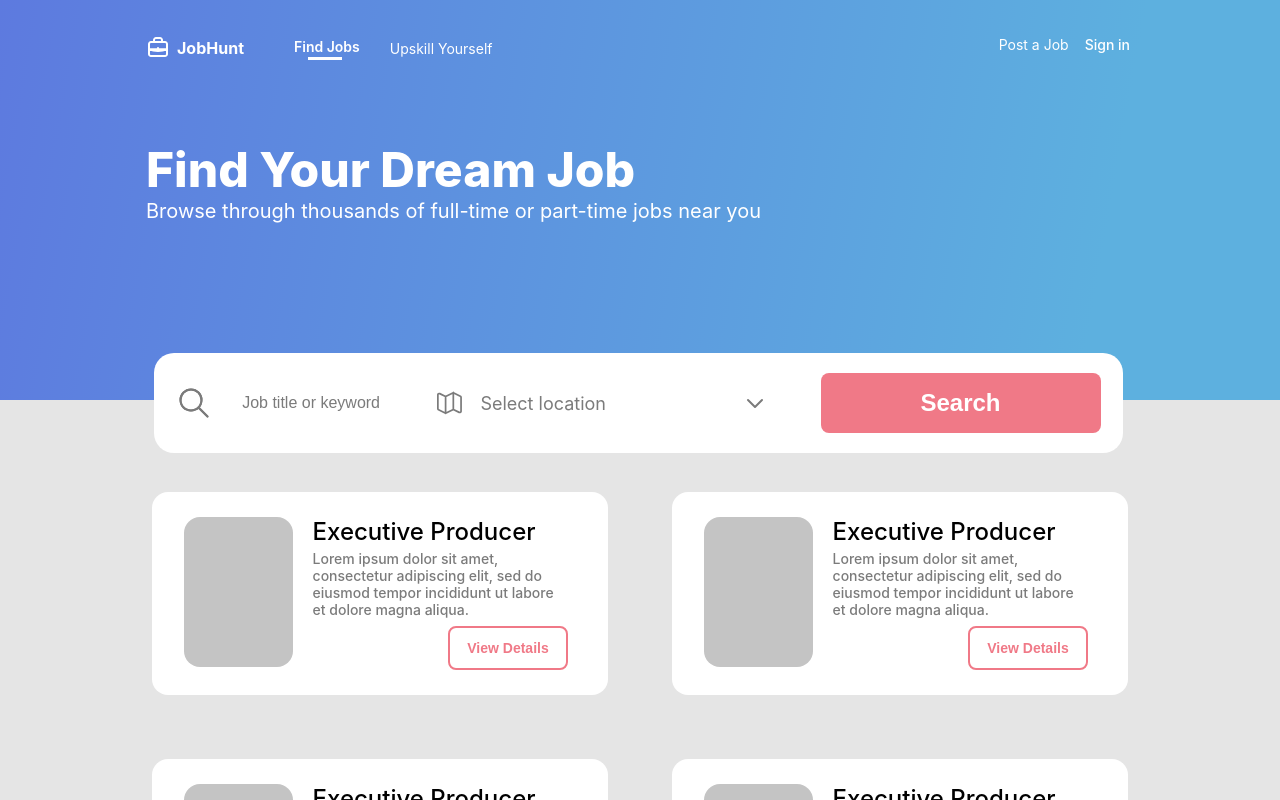
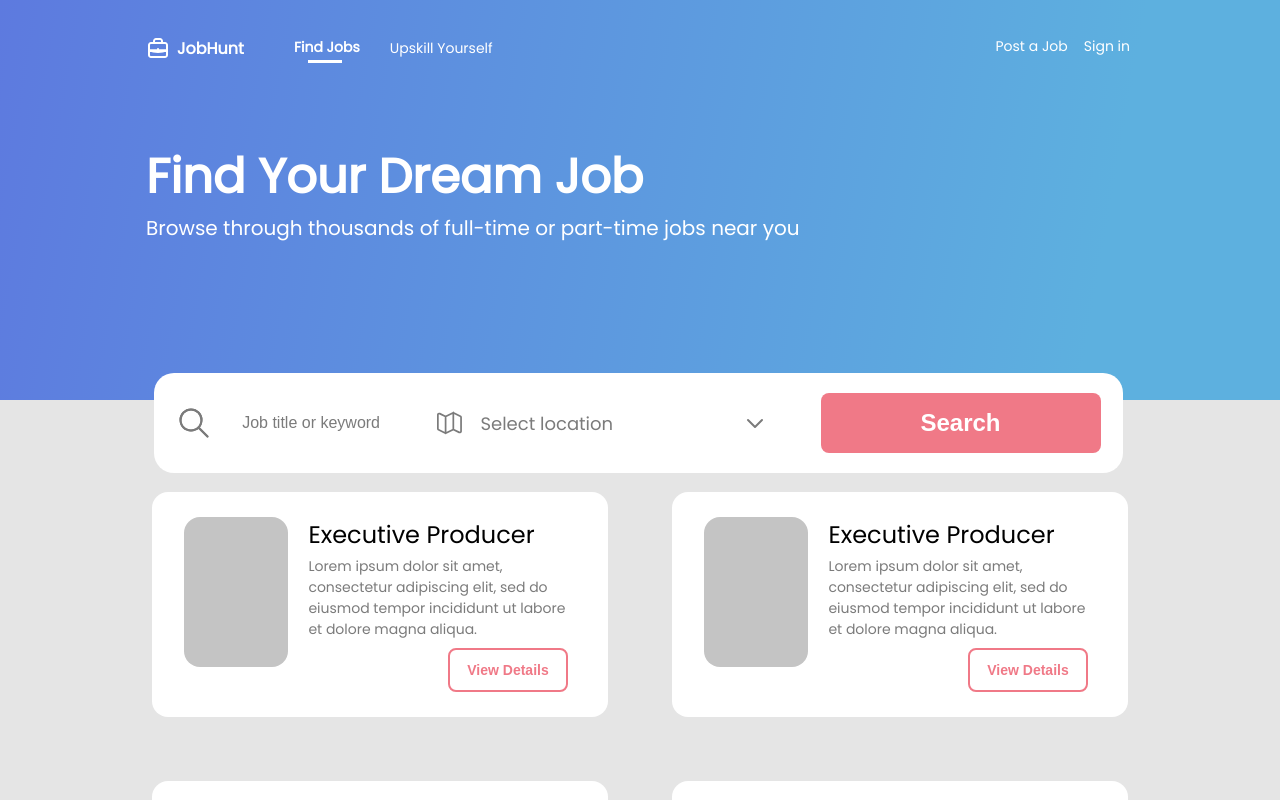
Before and after one commit to Arulraj-a2b/goodera_test, a React (Create React App) app: page / in a window 1280 px wide. Built offline with nearby package versions, Linux system fonts and the light colour scheme.

Commit message:
add font

```diff
--- a/src/index.css
+++ b/src/index.css
@@ -1,8 +1,8 @@
+@import url('https://fonts.googleapis.com/css2?family=Poppins&display=swap');
+
 body {
   margin: 0;
-  font-family: -apple-system, BlinkMacSystemFont, "Segoe UI", "Roboto", "Oxygen",
-    "Ubuntu", "Cantarell", "Fira Sans", "Droid Sans", "Helvetica Neue",
-    sans-serif;
+  font-family: 'Poppins';
   -webkit-font-smoothing: antialiased;
   -moz-osx-font-smoothing: grayscale;
 }
```
